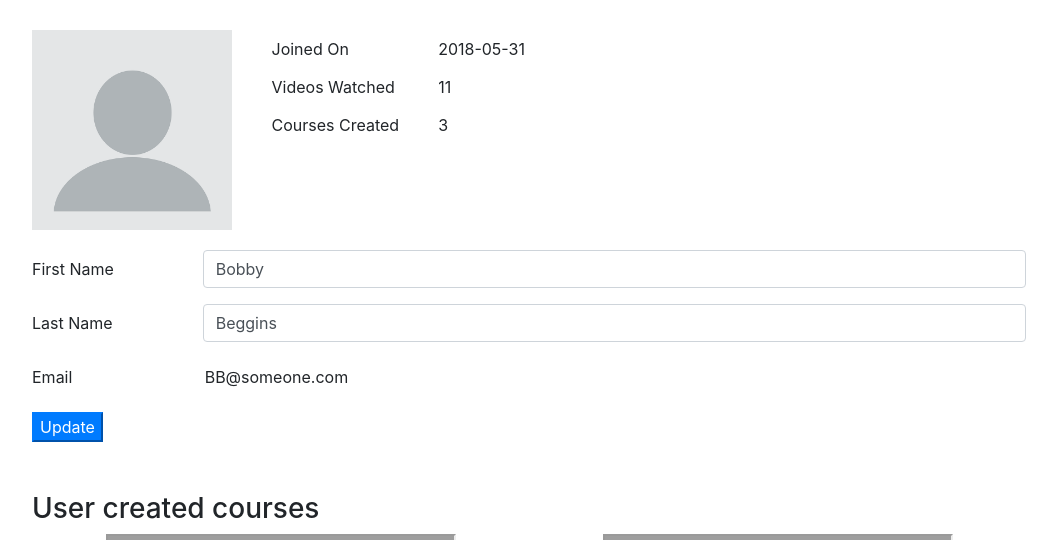
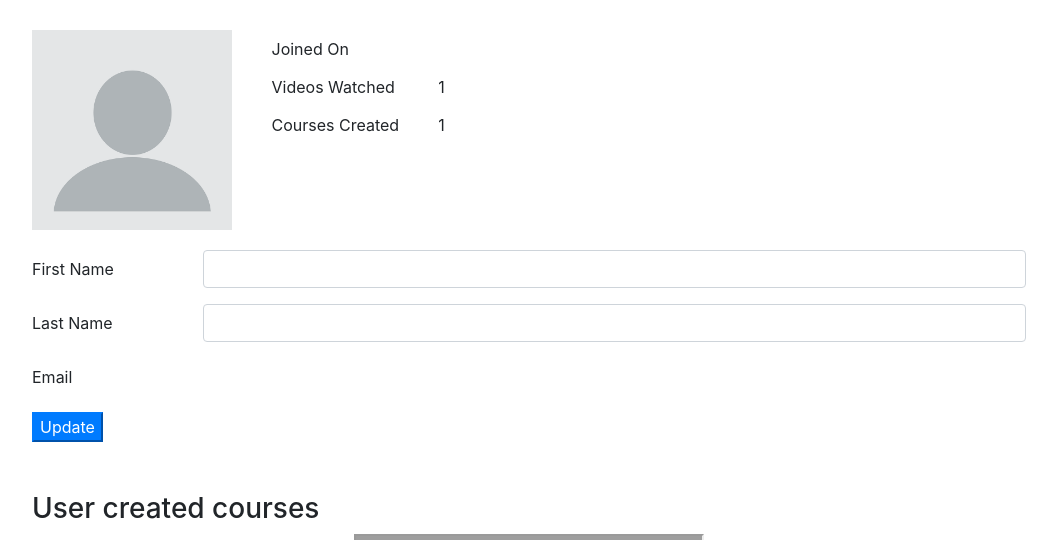
Before and after one commit to hchoi84/YouCourse, a Django app: template apps/user_app/templates/user_app/profile.html in a window 1280 px wide. Shown: the top 540 px of the page, without its empty margins (111-1168 px from the left). Run offline with Django 3.2, Linux system fonts and the light colour scheme; the template is opened without the code that fills it: most values are stand-ins (such as "Sample title", 1, 10 or a date in 2020); some libraries are stand-ins or nearby versions; grey boxes are pictures that could not be loaded.

Commit message:
profile.html - implemented logic to populate necessary fields

```diff
--- a/apps/user_app/static/user_app/css/style.css
+++ b/apps/user_app/static/user_app/css/style.css
@@ -181,7 +181,7 @@ nav {
     flex-wrap: wrap;
 }
 
-.course_title, .course_creator{
+.course_title, .course_creator, .no_margin{
     margin: 0px;
 }
 
--- a/apps/user_app/templates/user_app/profile.html
+++ b/apps/user_app/templates/user_app/profile.html
@@ -12,6 +12,7 @@
 <body>
     <div class="container">
         <div class="profile_img_box">
+            <!-- TODO pulling appropriate image from the DB. Add profile img to DB? -->
             <img class="profile_pic" src="{% static 'user_app/images/profile_pic_placeholder.png' %}" alt="profile image">
         </div>
 
@@ -19,19 +20,19 @@
             <div class="row stats_row">
                 <label class="col-sm-5 col-form-label">Joined On</label>
                 <div class="col-sm-5">
-                    <p type="text" class="form-control-plaintext">2018-05-31</p>
+                    <p type="text" class="form-control-plaintext">{{ user.created_at|date:'Y-m-d' }}</p>
                 </div>
             </div>
             <div class="row stats_row">
                 <label class="col-sm-5 col-form-label">Videos Watched</label>
                 <div class="col-sm-5">
-                    <p type="text" class="form-control-plaintext">11</p>
+                    <p type="text" class="form-control-plaintext">{{ completed|length }}</p>
                 </div>
             </div>
             <div class="row stats_row">
                 <label class="col-sm-5 col-form-label">Courses Created</label>
                 <div class="col-sm-5">
-                    <p type="text" class="form-control-plaintext">3</p>
+                    <p type="text" class="form-control-plaintext">{{ created|length }}</p>
                 </div>
             </div>
         </div>
@@ -41,19 +42,19 @@
                 <div class="form-group row">
                     <label for="staticEmail" class="col-sm-2 col-form-label">First Name</label>
                     <div class="col-sm-10">
-                        <input type="text" class="form-control" id="staticEmail" value="Bobby">
+                        <input type="text" class="form-control" id="staticEmail" value="{{ user.first_name }}">
                     </div>
                 </div>
                 <div class="form-group row">
                     <label for="staticEmail" class="col-sm-2 col-form-label">Last Name</label>
                     <div class="col-sm-10">
-                        <input type="text" class="form-control" id="staticEmail" value="Beggins">
+                        <input type="text" class="form-control" id="staticEmail" value="{{ user.last_name }}">
                     </div>
                 </div>
                 <div class="form-group row">
                     <label for="staticEmail" class="col-sm-2 col-form-label">Email</label>
                     <div class="col-sm-10">
-                        <input type="text" readonly class="form-control-plaintext" id="staticEmail" value="BB@someone.com">
+                        <input type="text" readonly class="form-control-plaintext" id="staticEmail" value="{{ user.email }}">
                     </div>
                 </div>
                 <button class="btn-primary">Update</button>
@@ -66,7 +67,17 @@
             </div>
 
             <div class="recently_created_videos">
+                {% for course in created %}
                 <div class="course_video">
+                    <iframe width="350" height="209"
+                    src="https://www.youtube.com/embed/tgbNymZ7vqY">
+                    </iframe>
+                    <p class="course_title">{{ course.title|truncatewords:5 }}</p>
+                    <p class="no_margin">{{ course.description|truncatewords:10 }}</p>
+                    <p class="no_margin">{{ course.created_at|date:'Y-m-d' }}</p>
+                </div>
+                {% endfor %}
+                <!-- <div class="course_video">
                     <iframe width="350" height="209"
                     src="https://www.youtube.com/embed/tgbNymZ7vqY">
                     </iframe>
@@ -77,13 +88,7 @@
                     src="https://www.youtube.com/embed/tgbNymZ7vqY">
                     </iframe>
                     <p class="course_title">Course Title</p>
-                </div>
-                <div class="course_video">
-                    <iframe width="350" height="209"
-                    src="https://www.youtube.com/embed/tgbNymZ7vqY">
-                    </iframe>
-                    <p class="course_title">Course Title</p>
-                </div>
+                </div> -->
             </div>
         </div>
 
```
Also changed, not shown: apps/user_app/views.py (+11 -7 lines).
